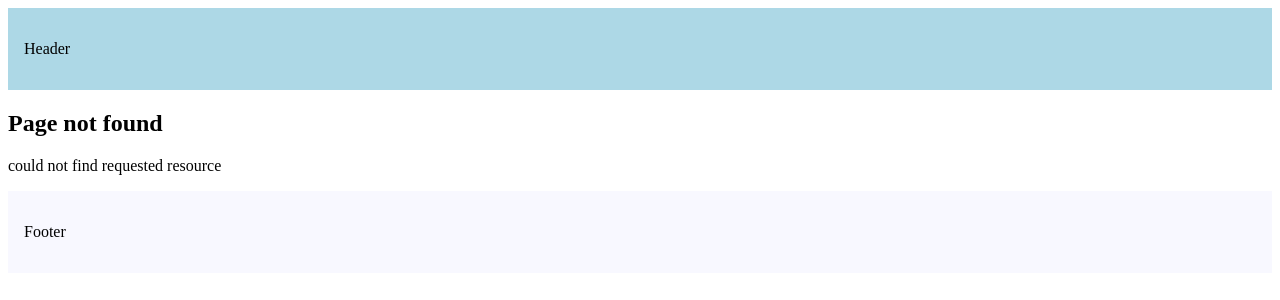
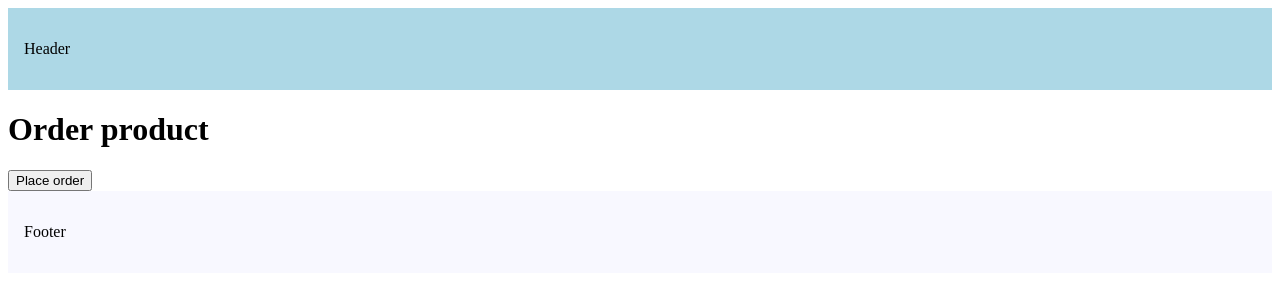
Before and after one commit to AMaher90/Next.js-14-Tutorials, a Next.js app: page /order-product in a window 1280 px wide. Before the commit this address had no page. Shown: the top 300 px of the page. Built offline with nearby package versions, Linux system fonts and the light colour scheme.

Commit message:
21 - Navigating Programmatically

```diff
--- /dev/null
+++ b/src/app/order-product/page.tsx
@@ -0,0 +1,20 @@
+"use client";
+
+import { useRouter } from "next/navigation";
+
+export default function OrderProduct() {
+
+  const router = useRouter();
+
+  const handleClick = () => {
+    console.log("Placing your order");
+    router.push("/");
+  };
+
+  return (
+    <>
+      <h1>Order product</h1>
+      <button onClick={handleClick}>Place order</button>
+    </>
+  );
+}
```
